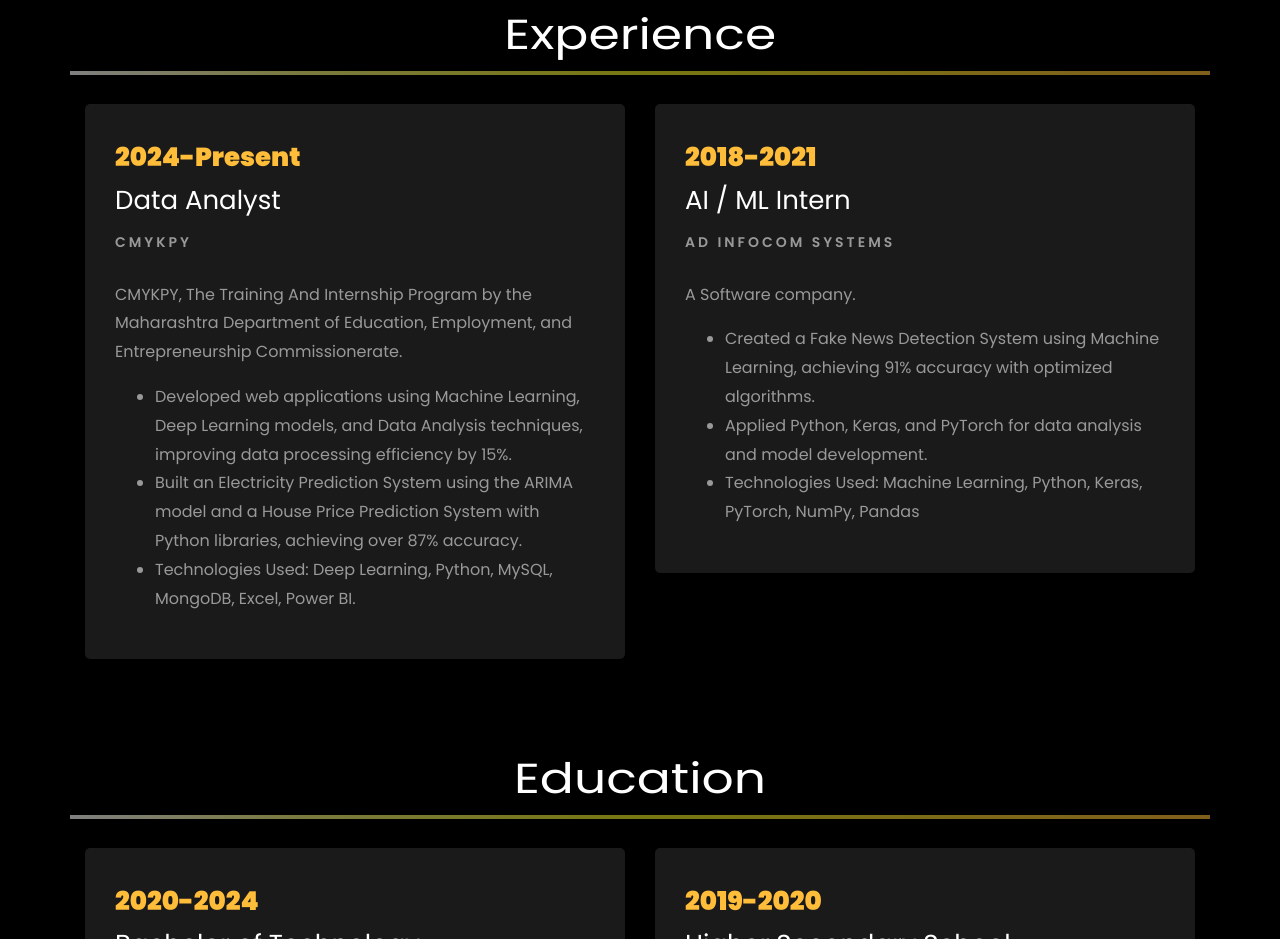
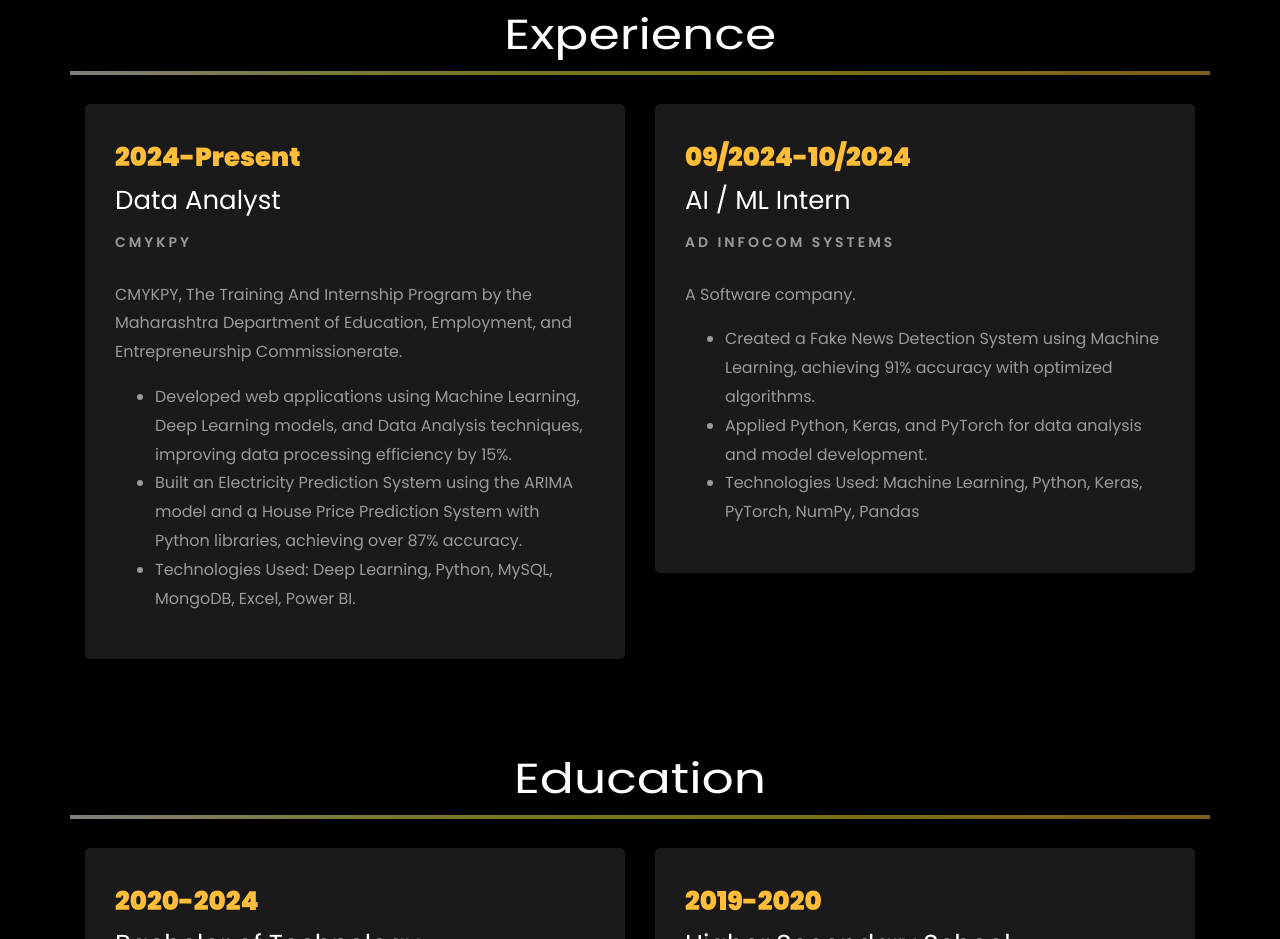
Before and after one commit to ankitanavpute/ankitanavpute.github.io, a plain HTML site: page index.html in a window 1280 px wide. Shown: the part 1954-2893 px from the top of the page. Drawn offline with Linux system fonts and the light colour scheme; animation ran at ten frames a second; files whose address does not match are found by name.

Commit message:
Update index.html

```diff
--- a/index.html
+++ b/index.html
@@ -342,7 +342,7 @@
 
 				<div class="col-md-6">
 					<div class="resume-wrap ftco-animate">
-						<span class="date">2018-2021</span>
+						<span class="date">09/2024-10/2024</span>
 						<h2>AI / ML Intern </h2>
 						<span class="position">AD Infocom Systems </span>
 						<p class="mt-4">A Software company.
```
